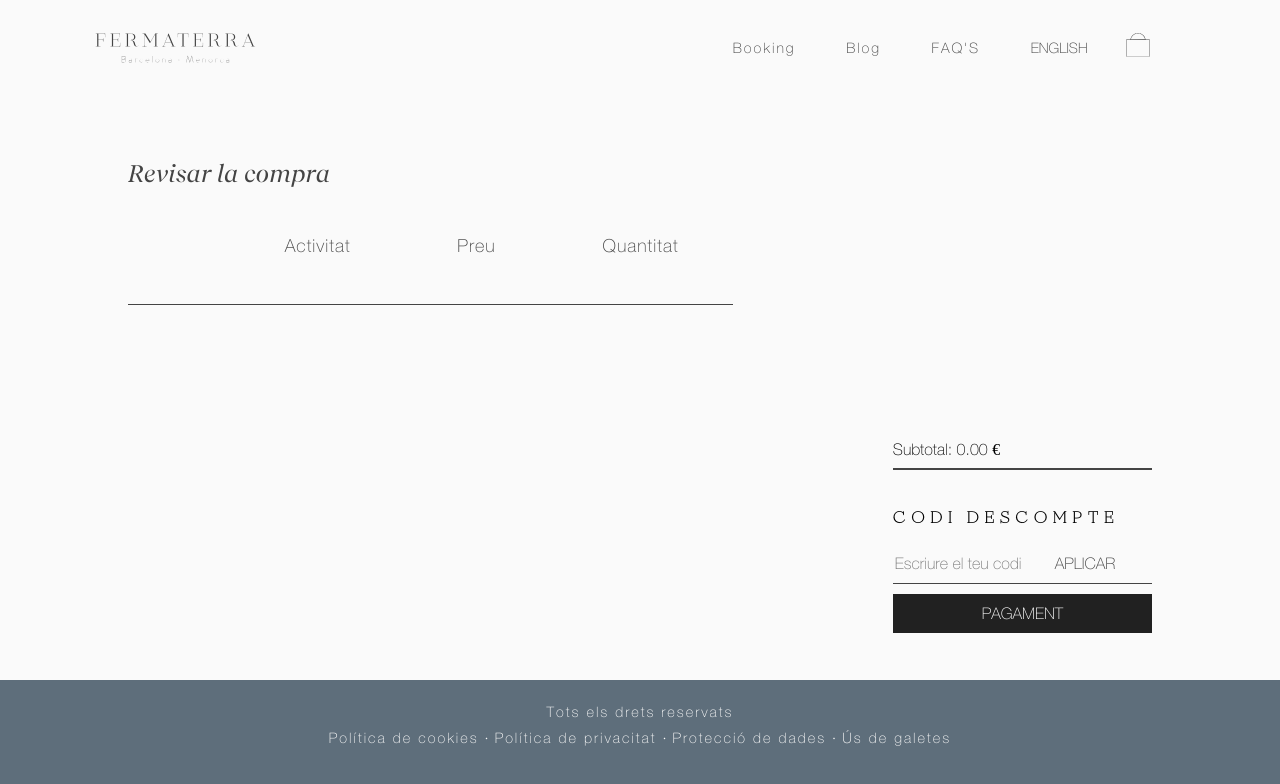
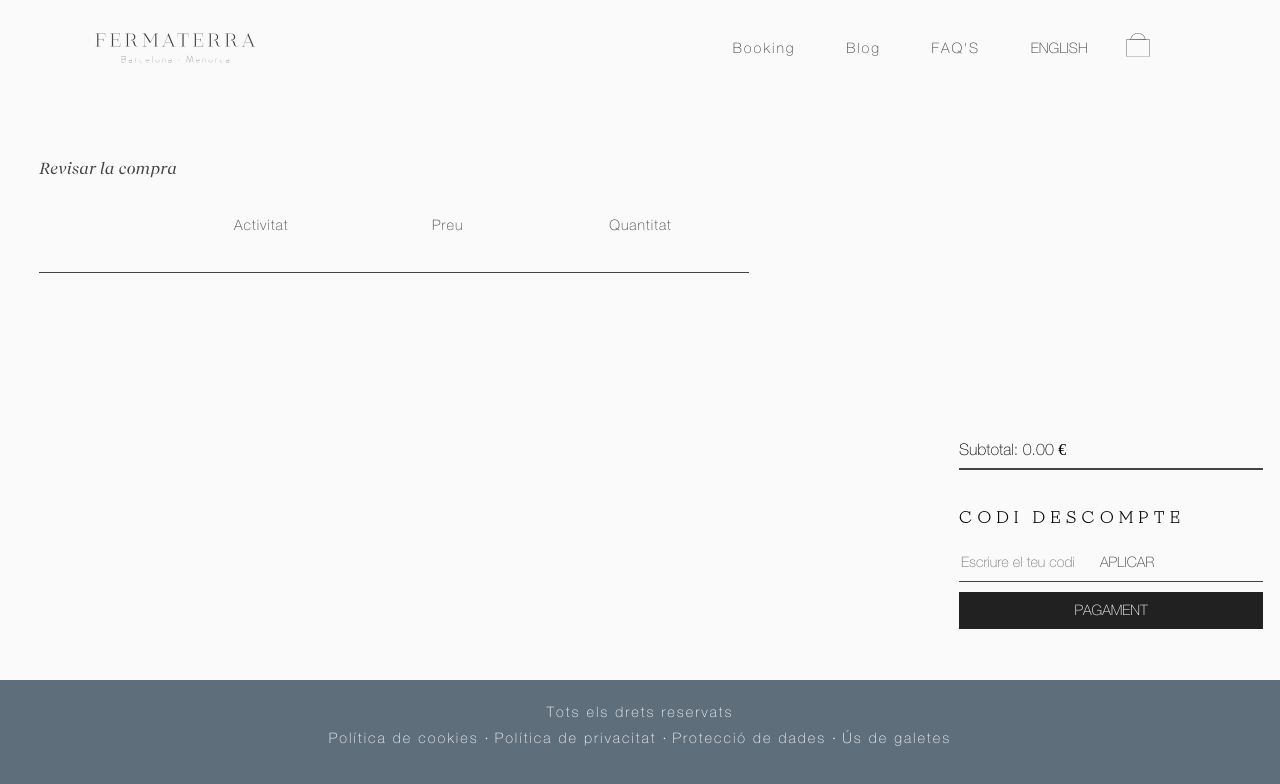
Before and after one commit to Fermaterra/Fermaterra, a Next.js app in the folder frontend/: page /cart in a window 1280 px wide. Shown: the top 784 px of the page. Built offline with nearby package versions, Linux system fonts and the light colour scheme.

Commit message:
Add responsive styles

```diff
--- a/frontend/styles/cart.module.scss
+++ b/frontend/styles/cart.module.scss
@@ -22,20 +22,21 @@
 }
 
 .cart{
-    width: 80%;
-    height: 85vh;
+    width: 100%;
     padding-top: 20vh;
     margin: 0 auto;
     display: grid;
-    grid-template-columns: 7fr 3fr;
-    gap: 10rem;
+    gap: 12vw;
 
     .cart_payment{
         padding-top: 35vh;
         font-family: "Helvetica Neue Thin";
+        width: 90%;
+        min-height: 30vh;
+        margin: 0 auto;
         p{
             width: 100%;
-            font-size: 2vh;
+            font-size: 5vh;
             padding-bottom: 10px;
             border-bottom: 2px solid var(--black);
             margin-bottom: 5vh;
@@ -43,10 +44,12 @@
         h3{
             margin-bottom: 3vh;
 
-            font-size: 2vh
+            font-size: 5vh
         }
 
         form{
+            font-size: 5vh;
+
             input{
             @include form_input;
                 &[type=submit]{
@@ -67,6 +70,8 @@
             text-transform: uppercase;
             border: none;
             padding: 10px;
+            margin-bottom: 5vh;
+            font-size: 5vh;
             &:hover{
                 cursor: pointer;
             }
@@ -74,10 +79,35 @@
     }
 
 }
+
+@media (min-width:768px) {
+    .cart{
+        height: 85vh;
+        grid-template-columns: 7fr 3fr;
+        .cart_payment{
+            p, h3{
+                font-size: 2vh;
+            }
+            form{
+              font-size: 1.8vh;
+            }
+            .payment_button{
+                font-size: 1.8vh;
+                margin-bottom: 0;
+            }
+
+        }
+
+
+    }
+
+}
 .cart_content{
     font-family: "Helvetica Neue Thin";
-    height: 60vh;
+    height: 90vh;
     overflow-y: auto;
+    width: 90%;
+    margin: 0 auto;
     &::-webkit-scrollbar{
         width: 8px;
       }
@@ -90,7 +120,7 @@
     h2{
         @include section_title;
         font-family: "Recife Display Italic";
-        font-size: 3vh;
+        font-size: 5vh;
     }
     .cart_table{
         width: 100%;
@@ -108,10 +138,10 @@
         th, td{
             letter-spacing: 1px;
             text-align: center;
-            padding: 3rem;
+            padding: 5vw;
             color: var(--black);
             font-weight: 400;
-            font-size: 18px;
+            font-size: 4vh;
         }
         input{
             background-color: var(--white);
@@ -124,7 +154,23 @@
     }
 }
 
+@media (min-width:768px) {
+    .cart_content{
+        height: 70vh;
+        h2{font-size: 2vh;}
+        .cart_table{
+            th, td{
+                font-size: 1.8vh;
+                padding: 3vw
+            }
+        }
+    }
+}
+
 .client{
+    width: 90%;
+    margin: 0 auto;
+    font-size: 4vh;
     h2{
         @include section_title;
         margin-bottom: 2vh;
@@ -132,35 +178,56 @@
     .confirmations{
         display: flex;
         flex-direction: column;
-        margin-left: 5rem;
+        margin-left: 5vw;
         input{
-            margin-right: 3rem;
+            margin-right: 3vw;
         }
         label{
             font-family: "Helvetica Neue Thin";
             margin-bottom: 1vh;
             a{
                 color: var(--black);
+                font-size: 4vh;
             }
         }
     }
     form{
-        display: grid;
-        grid-template-columns: repeat(2, 1fr);
-        gap: 0 5rem;
-
+        display: flex;
+        flex-direction: column;
         label{
             font-family: "Helvetica Neue Thin";
             display: flex;
+            flex-direction: column;
             justify-content: space-between;
-            margin-bottom: 2vh
+            margin-bottom: 2vh;
+
         }
+
         input{
             @include form_input;
             border-bottom: 1px solid var(--black);
             width: 75%;
         }
     }
+}
 
-
+@media (min-width:768px) {
+    .client{
+        font-size: 1.8vh;
+        form{
+            display: grid;
+            grid-template-columns: repeat(2, 1fr);
+            gap: 0 5vw;
+            label{
+                flex-direction: row;
+            }
+        }
+        .confirmations{
+            label{
+                a{
+                    font-size: 1.8vh;
+                }
+            }
+        }
+    }
 }
```
